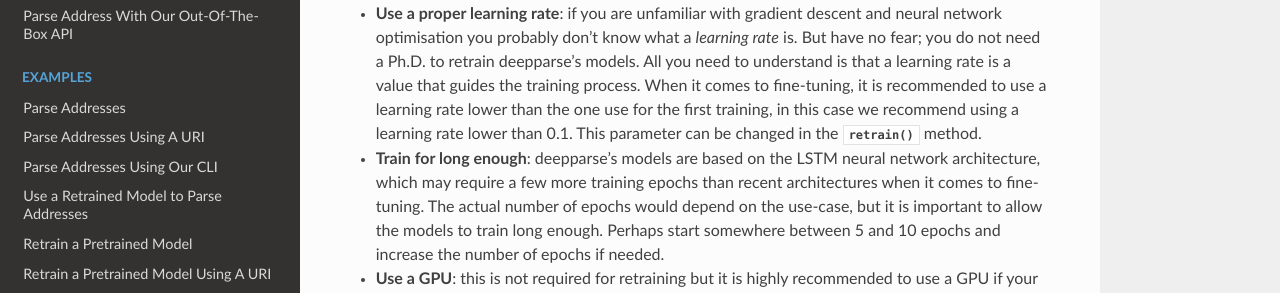
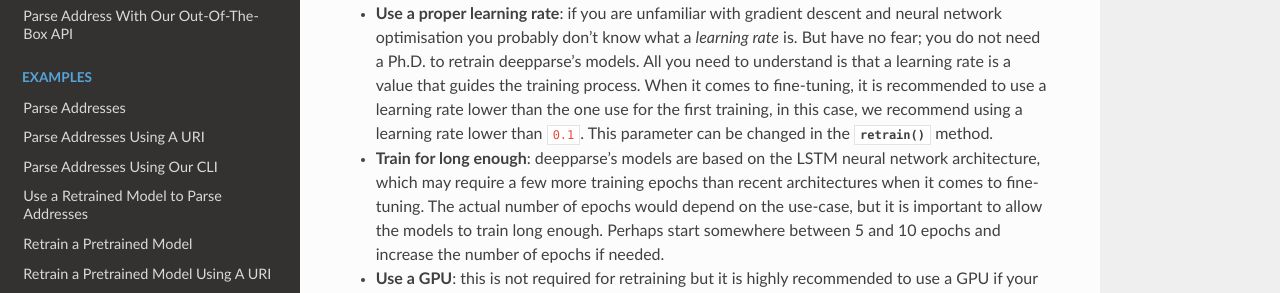
Before and after one commit to GRAAL-Research/deepparse, a Sphinx documentation site: the page built from docs/source/training_guide.rst, in a window 1280 px wide and 900 px high, scrolled down 1094 px. Shown: the part 230-523 px from the top of the window. Built offline with Sphinx 7.4.7 and the Read the Docs theme 2.0.0, drawn with Linux system fonts in a browser that asks for light colours; the version number could not be read and is left out.

```diff
--- a/docs/source/training_guide.rst
+++ b/docs/source/training_guide.rst
@@ -46,7 +46,7 @@ However, there are a couple of points to consider in order to obtain favourable
 - **Use a proper learning rate**: if you are unfamiliar with gradient descent and neural network optimisation you probably don't know what
   a `learning rate` is. But have no fear; you do not need a Ph.D. to retrain deepparse's models. All you need to understand is that a learning rate
   is a value that guides the training process. When it comes to fine-tuning, it is recommended to use a learning rate lower than the one use for the first
-  training, in this case we recommend using a learning rate lower than 0.1. This parameter can be changed in the :meth:`~deepparse.parser.AddressParser.retrain` method.
+  training, in this case, we recommend using a learning rate lower than ``0.1``. This parameter can be changed in the :meth:`~deepparse.parser.AddressParser.retrain` method.
 
 - **Train for long enough**: deepparse's models are based on the LSTM neural network architecture, which may require a few more training epochs
   than recent architectures when it comes to fine-tuning. The actual number of epochs would depend on the use-case, but it is
```
